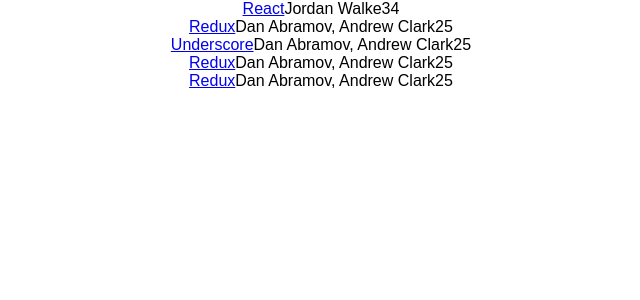
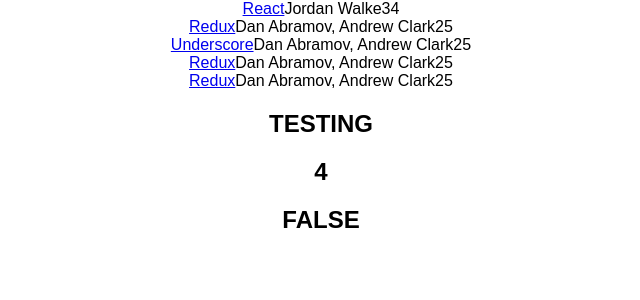
Before and after one commit to T90allred/coderNews, a React (Create React App) app: page / in a window 1280 px wide. Shown: the top 300 px of the page, without its empty margins (319-959 px from the left). Built offline with nearby package versions, Linux system fonts and the light colour scheme.

Commit message:
added state

```diff
--- a/src/App.js
+++ b/src/App.js
@@ -45,12 +45,21 @@
 ];
 
 class App extends Component {
+  constructor(props){
+    super(props);
+    this.state = {
+      list,
+      text: 'TESTING',
+      number: 4,
+      bool: false
+    };
+  }
+
   render() {
-
 
     return (
       <div className="App">
-        {list.map( item =>
+        {this.state.list.map( item =>
             <div key={item.objectID}>
               <span>
                 <a href={item.url}>{item.title}</a>
@@ -60,6 +69,9 @@
               <span>{item.points}</span>
             </div>
         )}
+        <h2>{this.state.text}</h2>
+        <h2>{this.state.number}</h2>
+        <h2>{this.state.bool ? 'TRUE' : 'FALSE'}</h2>
       </div>
     );
   }
```
